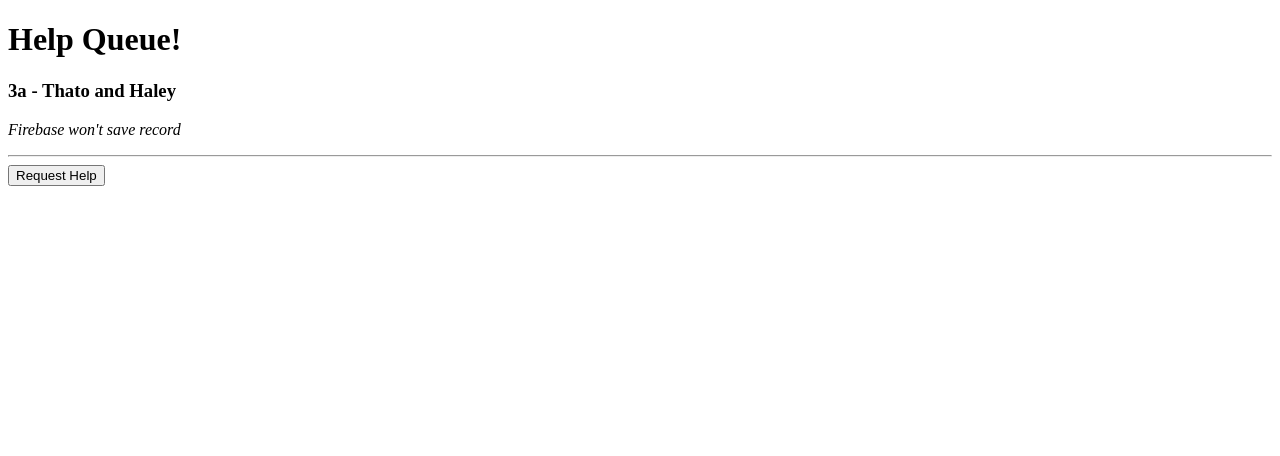
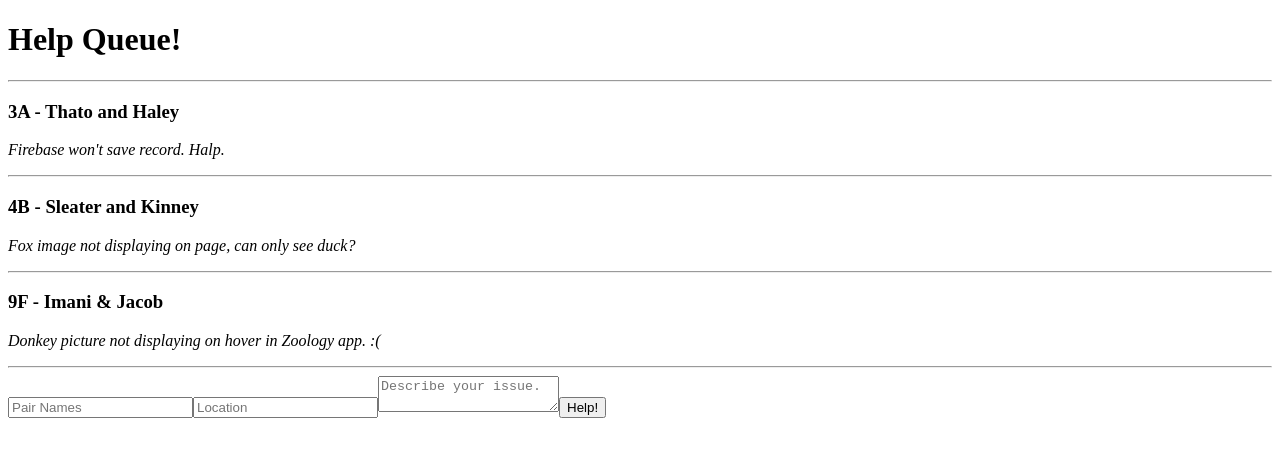
Before and after one commit to RoryMearns/react-help-queue, a React app: page / in a window 1280 px wide. Both pictures are taken after a click on the button "Request Help". Shown: the top 456 px of the page. Built offline with nearby package versions, Linux system fonts and the light colour scheme.

Commit message:
Refs and state

```diff
--- a/src/components/NewTicketControl.jsx
+++ b/src/components/NewTicketControl.jsx
@@ -1,4 +1,5 @@
 import React from "react";
+import NewTicketForm from "./NewTicketForm";
 
 class NewTicketControl extends React.Component {
 
@@ -14,11 +15,20 @@
   }
 
   render() {
+    const formVisibleOnPage = this.state.formVisibleOnPage;
+    let formAreaContent = null;
+    if (formVisibleOnPage) {
+      formAreaContent = <NewTicketForm />
+    } else {
+      formAreaContent = <button onClick={this.handleDisplayingNewTicketForm.bind(this)}>Request Help</button>;
+    }
+
     return (
-      <button onClick={this.handleDisplayingNewTicketForm}>Request Help</button>
+      <div>
+        {formAreaContent}
+      </div>
     );
   }
-
 
 }
 
--- /dev/null
+++ b/src/components/NewTicketForm.jsx
@@ -0,0 +1,43 @@
+import React from "react";
+
+class NewTicketForm extends React.Component {
+
+  constructor(props) {
+    super(props);
+    this.handleNewTicketFormSubmission = this.handleNewTicketFormSubmission.bind(this);
+  }
+
+  handleNewTicketFormSubmission(event) {
+    event.preventDefault()
+    const { _names, _location, _issue } = this.refs;
+    alert(`Data Gathered! ${_names.value}, ${_location.value}, ${_issue.value}`);
+  }
+
+  render() {
+    return (
+      <div>
+        <form onSubmit={this.handleNewTicketFormSubmission}>
+          <input
+            ref="_names"
+            type="text"
+            id="names"
+            placeholder="Pair Names" />
+          <input
+            ref="_location"
+            type="text"
+            id="location"
+            placeholder="Location" />
+          <textarea
+            ref="_issue"
+            type="text"
+            id="issue"
+            placeholder="Describe your issue." />
+          <button type="submit">Help!</button>
+        </form>
+      </div>
+    );
+  }
+
+}
+
+export default NewTicketForm;
--- a/src/components/TicketList.jsx
+++ b/src/components/TicketList.jsx
@@ -1,12 +1,36 @@
 import React from "react";
-import Ticket from "./Ticket";
+import Ticket from './Ticket';
+
+var masterTicketList = [
+  {
+    names: "Thato and Haley",
+    location: "3A",
+    issue: "Firebase won't save record. Halp."
+  },
+  {
+    names: "Sleater and Kinney",
+    location: "4B",
+    issue: "Fox image not displaying on page, can only see duck?"
+  },
+  {
+    names: "Imani & Jacob",
+    location: "9F",
+    issue: "Donkey picture not displaying on hover in Zoology app. :("
+  }
+];
+
 
 function TicketList(props) {
   return (
-    <Ticket
-      location="3a"
-      names="Thato and Haley"
-      issue="Firebase won't save record" />
+    <div>
+      <hr />
+      {masterTicketList.map((ticket, index) =>
+        <Ticket names={ticket.names}
+          location={ticket.location}
+          issue={ticket.issue}
+          key={index} />
+      )}
+    </div>
   );
 }
 
```
